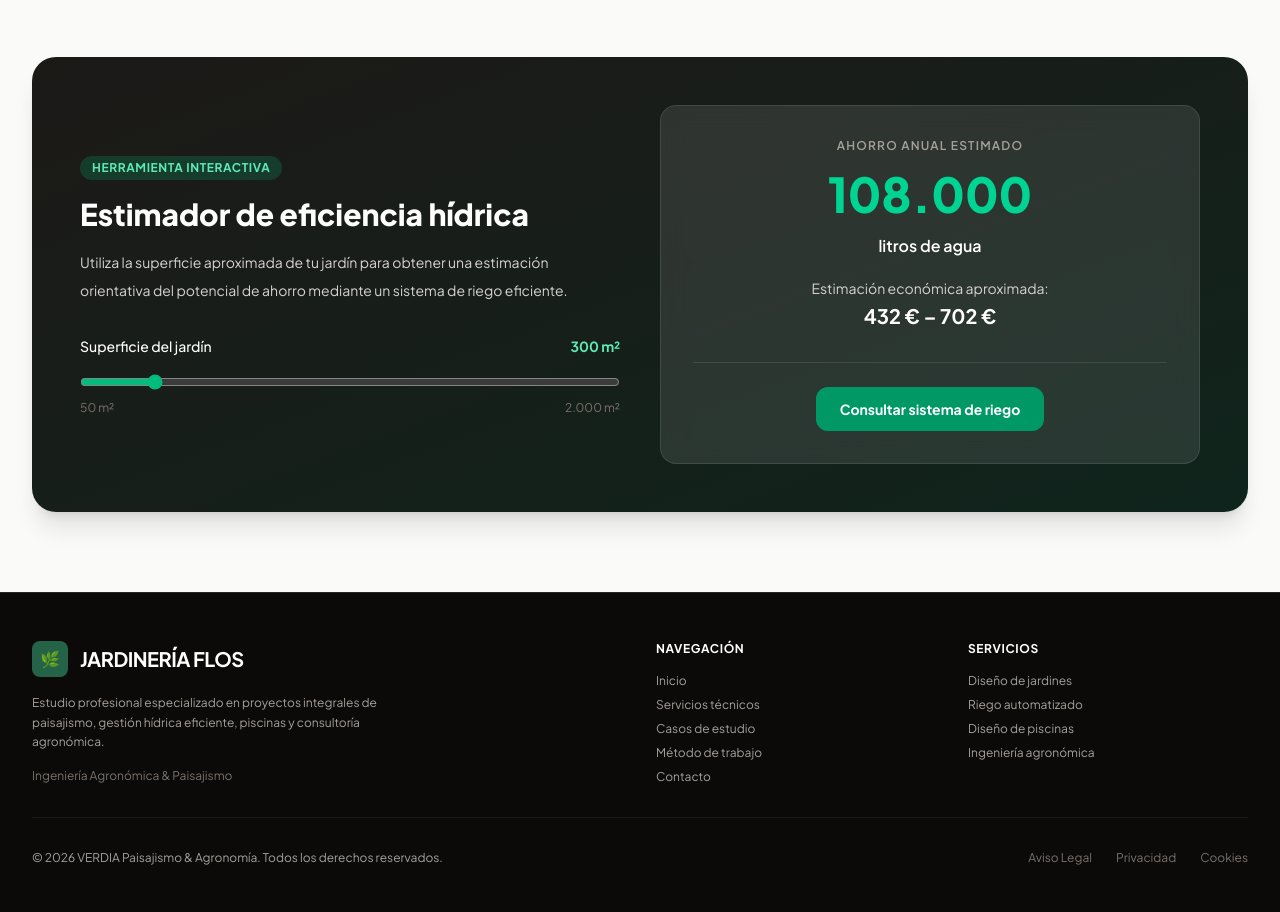
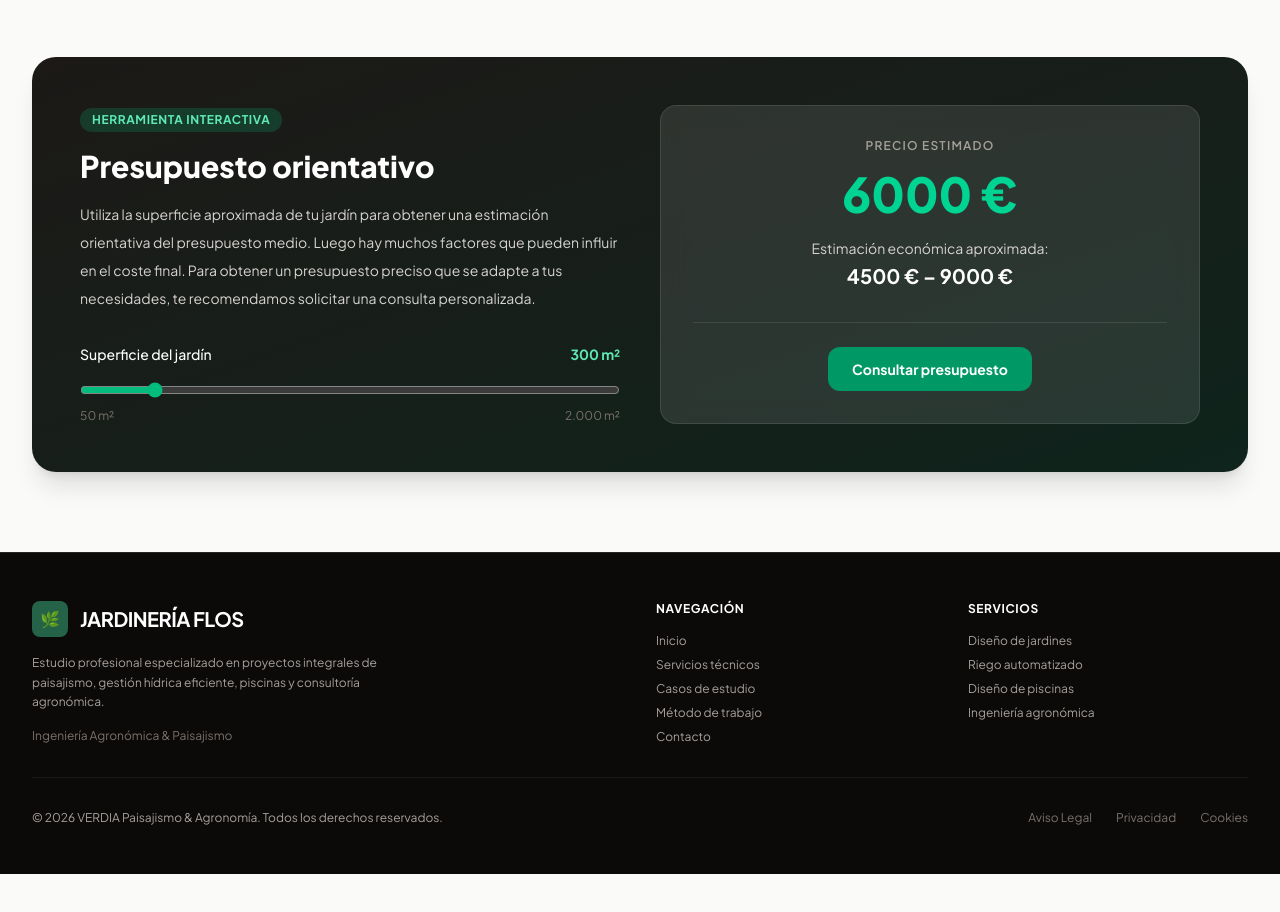
Before and after one commit to davidper10/jardineria-flos, a Next.js app: page /servicios in a window 1280 px wide. Shown: the part 1000-1912 px from the top of the page. After the commit the page ends 1874 px from the top, so only its background shows below. Built offline with nearby package versions, Linux system fonts and the light colour scheme.

Commit message:
Cambios de segunda versión

```diff
--- a/app/page.tsx
+++ b/app/page.tsx
@@ -70,7 +70,7 @@ export default function HomePage() {
             >
               <span className="h-2 w-2 rounded-full bg-emerald-400" />
 
-              Ingeniería Agronómica & Paisajismo Integral
+              Ingeniería Agronóma & Paisajismo Integral
             </div>
 
             <h1
@@ -98,9 +98,8 @@ export default function HomePage() {
             </h1>
 
             <p className="text-lg leading-relaxed text-stone-300 sm:text-xl">
-              Proyectos llave en mano de jardinería, sistemas de riego
-              automatizado, piscinas integradas y soluciones técnicas de
-              ingeniería agronómica.
+              Proyectos de jardinería, sistemas de riego automatizado, piscinas
+              integradas y soluciones técnicas de ingeniería agronóma.
             </p>
 
             <div className="flex flex-col gap-4 pt-4 sm:flex-row">
@@ -162,9 +161,10 @@ export default function HomePage() {
               </div>
 
               <div>
-                <strong className="block text-2xl text-white">-40%</strong>
+                <strong className="block text-2xl text-white">+50
+                </strong>
                 <span className="text-xs text-stone-400">
-                  Consumo de agua óptimo
+                  Proyectos satisfactorios
                 </span>
               </div>
             </div>
--- a/components/calculators/WaterEfficiencyCalculator.tsx
+++ b/components/calculators/WaterEfficiencyCalculator.tsx
@@ -6,14 +6,14 @@ import { useState } from "react";
 export default function WaterEfficiencyCalculator() {
   const [area, setArea] = useState(300);
 
-  const litersSaved = Math.round(area * 360);
+  const litersSaved = Math.round(area * 20);
 
   const minEuro = Math.round(
-    litersSaved * 0.004
+    litersSaved * 0.75
   );
 
   const maxEuro = Math.round(
-    litersSaved * 0.0065
+    litersSaved * 1.5
   );
 
   return (
@@ -65,7 +65,7 @@ export default function WaterEfficiencyCalculator() {
               sm:text-3xl
             "
           >
-            Estimador de eficiencia hídrica
+            Presupuesto orientativo
           </h2>
 
           <p
@@ -76,10 +76,10 @@ export default function WaterEfficiencyCalculator() {
               text-stone-300
             "
           >
-            Utiliza la superficie aproximada de tu
-            jardín para obtener una estimación
-            orientativa del potencial de ahorro
-            mediante un sistema de riego eficiente.
+            Utiliza la superficie aproximada de tu jardín para obtener una estimación
+            orientativa del presupuesto medio. Luego hay muchos factores que pueden influir
+            en el coste final. Para obtener un presupuesto preciso que se adapte a tus necesidades,
+            te recomendamos solicitar una consulta personalizada.
           </p>
 
           <div className="mt-8">
@@ -157,7 +157,7 @@ export default function WaterEfficiencyCalculator() {
               text-stone-400
             "
           >
-            Ahorro anual estimado
+            Precio estimado
           </p>
 
           <p
@@ -169,12 +169,9 @@ export default function WaterEfficiencyCalculator() {
               sm:text-5xl
             "
           >
-            {litersSaved.toLocaleString("es-ES")}
+            {litersSaved.toLocaleString("es-ES")} €
           </p>
 
-          <p className="font-semibold text-white">
-            litros de agua
-          </p>
 
           <p className="mt-5 text-sm text-stone-300">
             Estimación económica aproximada:
@@ -208,7 +205,7 @@ export default function WaterEfficiencyCalculator() {
                 hover:bg-emerald-500
               "
             >
-              Consultar sistema de riego
+              Consultar presupuesto
             </Link>
           </div>
         </div>
```
